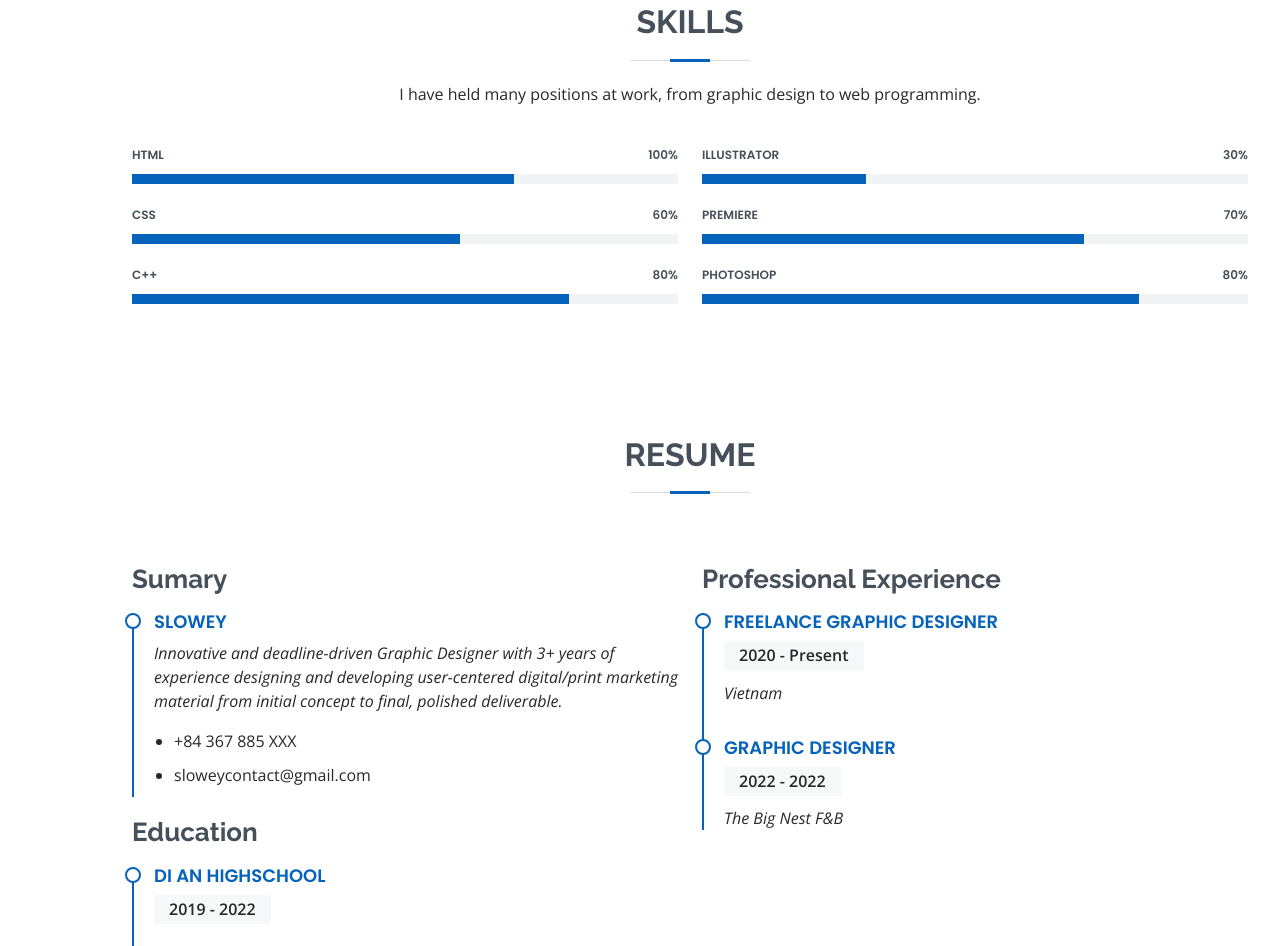
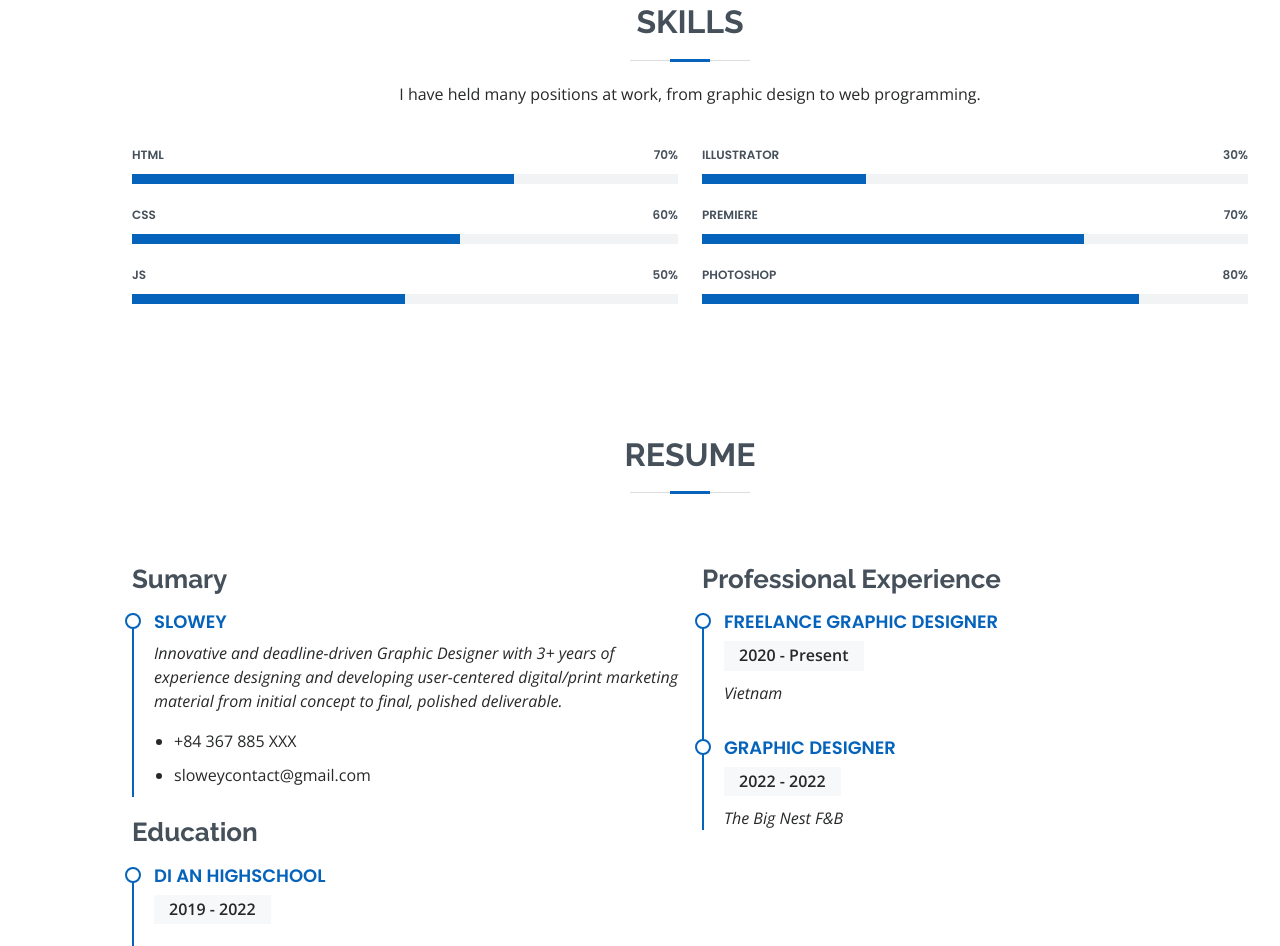
Before and after one commit to sloweyuit/portfolio, a plain HTML site: page index.html in a window 1280 px wide. Shown: the part 1513-2459 px from the top of the page. Drawn offline with nearby package versions, Linux system fonts and the light colour scheme.

Commit message:
Update index.html

```diff
--- a/index.html
+++ b/index.html
@@ -280,7 +280,7 @@
           <div class="row skills-content">
             <div class="col-lg-6">
               <div class="progress">
-                <span class="skill">HTML <i class="val">100%</i></span>
+                <span class="skill">HTML <i class="val">70%</i></span>
                 <div class="progress-bar-wrap">
                   <div
                     class="progress-bar"
@@ -306,12 +306,12 @@
               </div>
 
               <div class="progress">
-                <span class="skill">C++ <i class="val">80%</i></span>
+                <span class="skill">JS<i class="val">50%</i></span>
                 <div class="progress-bar-wrap">
                   <div
                     class="progress-bar"
                     role="progressbar"
-                    aria-valuenow="80"
+                    aria-valuenow="50"
                     aria-valuemin="0"
                     aria-valuemax="100"
                   ></div>
```
